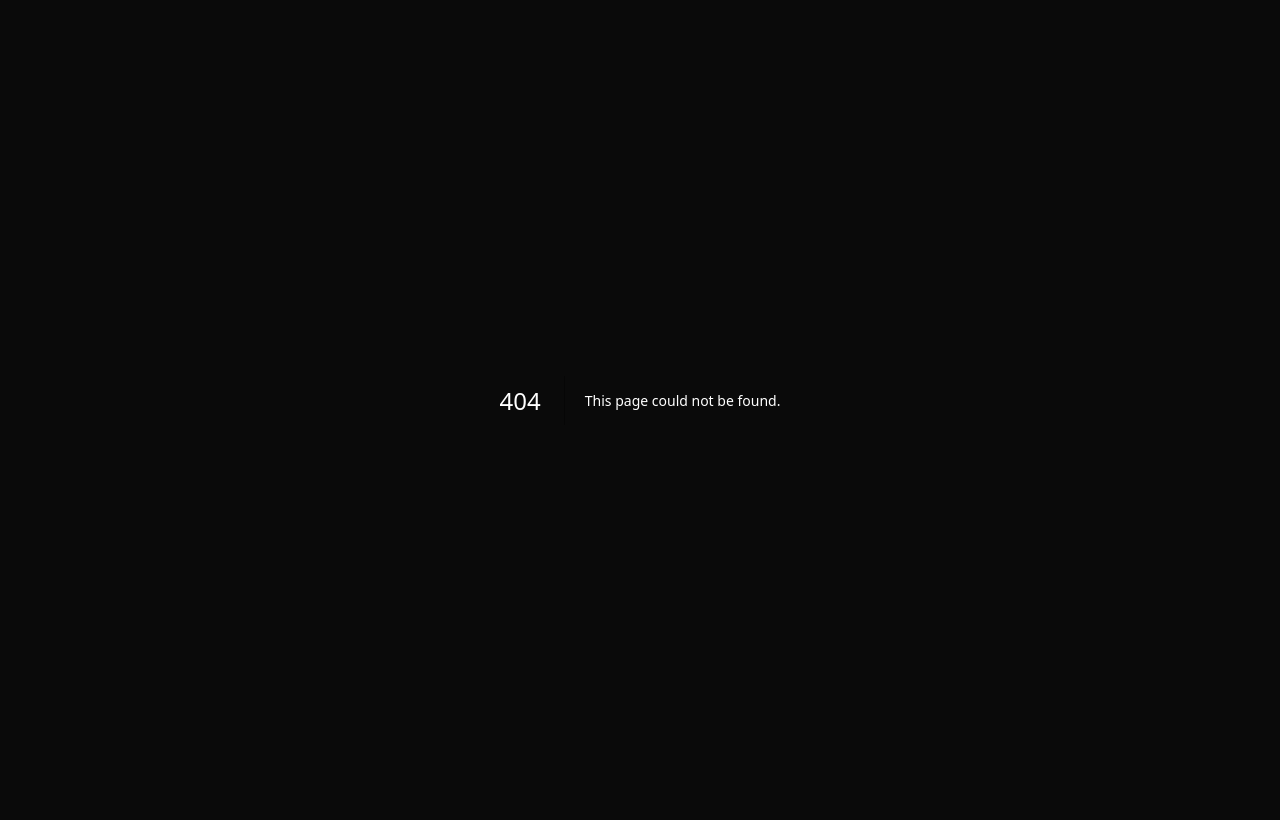
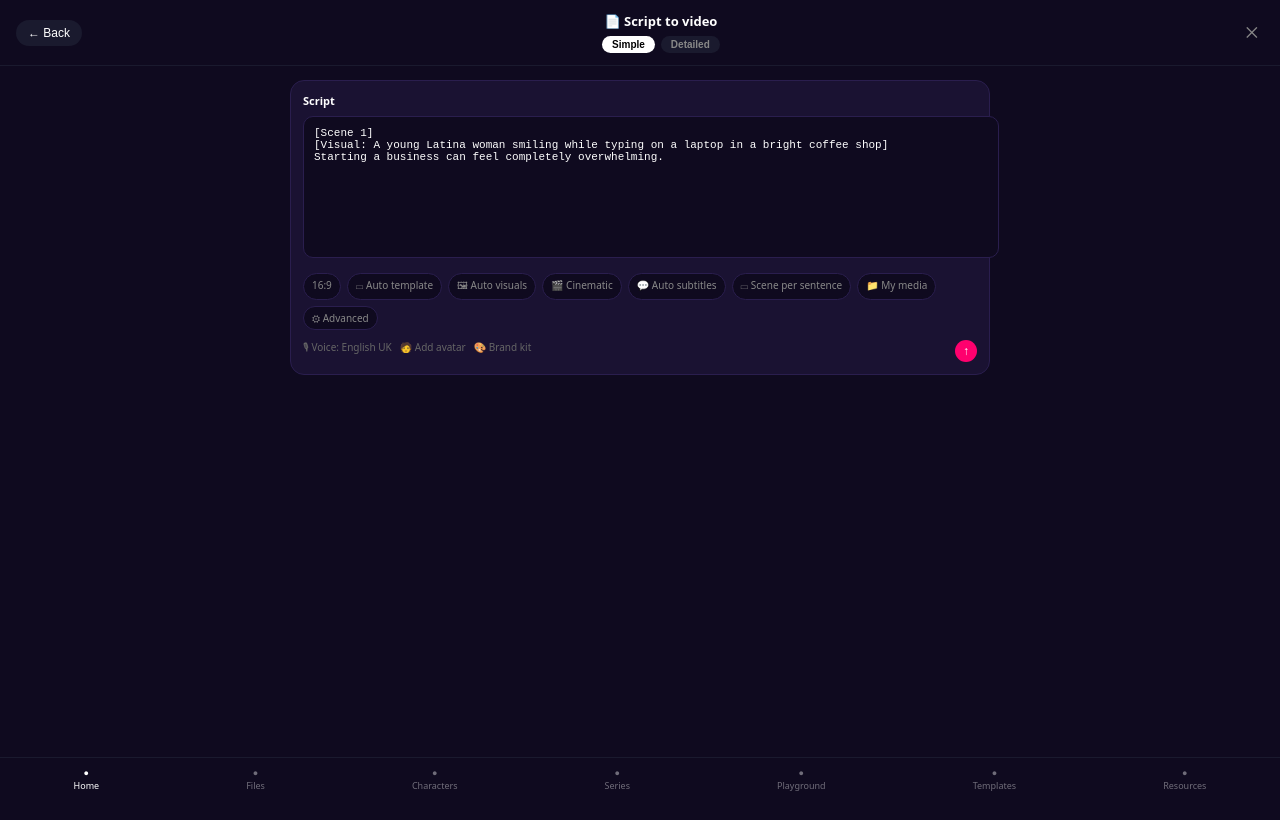
Before and after one commit to muradofficalid-art/LifeAI, a Next.js app: page /dashboard/script-to-video in a window 1280 px wide. Before the commit this address had no page. Built offline with nearby package versions, Linux system fonts and the light colour scheme.

Commit message:
Create page.tsx

```diff
--- /dev/null
+++ b/app/dashboard/script-to-video/page.tsx
@@ -0,0 +1,106 @@
+"use client";
+import { useState } from "react";
+import { useRouter } from "next/navigation";
+
+export default function ScriptToVideo(){
+  const router = useRouter();
+  const [mode, setMode] = useState("Simple");
+  const [script, setScript] = useState(`[Scene 1]\n[Visual: A young Latina woman smiling while typing on a laptop in a bright coffee shop]\nStarting a business can feel completely overwhelming.`);
+  const [open, setOpen] = useState<string | null>("format");
+  const [generating, setGenerating] = useState(false);
+
+  const handleGenerate = () => {
+    if(!script.trim()){ alert("Jan script likho pehle!"); return; }
+    setGenerating(true);
+    setTimeout(()=>{
+      setGenerating(false);
+      alert(`🎬 VIDEO GENERATING - Canvas FREE Engine!\n\nScript: ${script.slice(0,80)}...\nFormat: 16:9 Auto Template\nVoice: Urdu - Asad\n\nPattern: Script → Photo → Clips (5 Raaz) → Final Video\nNo Watermark!`);
+    },1000);
+  };
+
+  return (
+    <div style={{background:"#0f0a1f", color:"#fff", minHeight:"100vh", fontFamily:"system-ui", paddingBottom:20}}>
+      <header style={{padding:"12px 16px", display:"flex", justifyContent:"space-between", alignItems:"center", borderBottom:"1px solid #1a1a2e"}}>
+        <button onClick={()=>router.push('/dashboard')} style={{background:"#1a1a2e", color:"#fff", border:"none", padding:"6px 12px", borderRadius:20, cursor:"pointer", fontSize:12}}>← Back</button>
+        <div style={{textAlign:"center"}}><div style={{fontSize:13, fontWeight:700}}>📄 Script to video</div><div style={{display:"flex", gap:6, justifyContent:"center", marginTop:6}}>{["Simple","Detailed"].map(m=><button key={m} onClick={()=>setMode(m)} style={{background: mode===m ? "#fff" : "#1a1a2e", color: mode===m ? "#000" : "#888", border:"none", padding:"3px 10px", borderRadius:20, fontSize:10, cursor:"pointer", fontWeight:600}}>{m}</button>)}</div></div>
+        <button onClick={()=>router.push('/dashboard')} style={{background:"transparent", color:"#888", border:"none", fontSize:16, cursor:"pointer"}}>✕</button>
+      </header>
+
+      <div style={{maxWidth:700, margin:"0 auto", padding:"14px"}}>
+        {/* Script Box */}
+        <div style={{background:"#1a1232", border:"1px solid #2a1e4e", borderRadius:14, padding:12}}>
+          <div style={{fontSize:11, fontWeight:700, marginBottom:8}}>Script</div>
+          <textarea value={script} onChange={e=>setScript(e.target.value)} placeholder="Write or paste your script here, or use tags to guide the AI..." style={{width:"100%", height: mode==="Simple" ? 120 : 180, background:"#0f0a1f", border:"1px solid #2a1e4e", color:"#fff", borderRadius:10, padding:10, fontSize:11, outline:"none", resize:"none"}}></textarea>
+
+          {mode==="Simple" && (
+            <div style={{display:"flex", flexWrap:"wrap", gap:6, marginTop:10, fontSize:10, color:"#888"}}>
+              <span style={{background:"#0f0a1f", border:"1px solid #2a1e4e", padding:"4px 8px", borderRadius:20}}>16:9</span>
+              <span style={{background:"#0f0a1f", border:"1px solid #2a1e4e", padding:"4px 8px", borderRadius:20}}>▭ Auto template</span>
+              <span style={{background:"#0f0a1f", border:"1px solid #2a1e4e", padding:"4px 8px", borderRadius:20}}>🖼 Auto visuals</span>
+              <span style={{background:"#0f0a1f", border:"1px solid #2a1e4e", padding:"4px 8px", borderRadius:20}}>🎬 Cinematic</span>
+              <span style={{background:"#0f0a1f", border:"1px solid #2a1e4e", padding:"4px 8px", borderRadius:20}}>💬 Auto subtitles</span>
+              <span style={{background:"#0f0a1f", border:"1px solid #2a1e4e", padding:"4px 8px", borderRadius:20}}>▭ Scene per sentence</span>
+              <span style={{background:"#0f0a1f", border:"1px solid #2a1e4e", padding:"4px 8px", borderRadius:20}}>📁 My media</span>
+              <span style={{background:"#0f0a1f", border:"1px solid #2a1e4e", padding:"4px 8px", borderRadius:20}}>⚙ Advanced</span>
+            </div>
+          )}
+
+          {mode==="Simple" && (
+            <div style={{display:"flex", justifyContent:"space-between", marginTop:10, fontSize:10, color:"#666"}}>
+              <div style={{display:"flex", gap:8}}><span>🎙 Voice: English UK</span><span>🧑 Add avatar</span><span>🎨 Brand kit</span></div>
+              <button style={{background:"#ff006e", color:"#fff", border:"none", width:22, height:22, borderRadius:"50%", cursor:"pointer", fontSize:12}} onClick={handleGenerate}>↑</button>
+            </div>
+          )}
+        </div>
+
+        {/* Detailed Mode Sections - Fliki jaisa */}
+        {mode==="Detailed" && (
+          <>
+            <div style={{marginTop:10, background:"#1a1232", border:"1px solid #2a1e4e", borderRadius:12, padding:10, display:"flex", justifyContent:"space-between"}}>
+              <span style={{fontSize:11}}>✏️ Edit with AI</span>
+              <div style={{fontSize:10, color:"#888"}}>Create scenes: Sentences ▼</div>
+            </div>
+
+            {[
+              {id:"format", title:"Format & template", sub:"Landscape 16:9 - Auto template"},
+              {id:"media", title:"Scene media", sub:"Auto visuals"},
+              {id:"narrator", title:"Narrator & subtitles", sub:"Auto voice - English UK - Auto style subtitles"},
+              {id:"characters", title:"Characters", sub:"None yet"},
+              {id:"extras", title:"Extras & advanced", sub:"3 of 5 enabled"},
+            ].map(s=>(
+              <div key={s.id} onClick={()=>setOpen(open===s.id ? null : s.id)} style={{marginTop:8, background:"#1a1232", border:"1px solid #2a1e4e", borderRadius:12, padding:12, cursor:"pointer"}}>
+                <div style={{display:"flex", justifyContent:"space-between", alignItems:"center"}}>
+                  <div><div style={{fontSize:11, fontWeight:700}}>{s.title}</div><div style={{fontSize:9, color:"#666", marginTop:2}}>{s.sub}</div></div>
+                  <div style={{fontSize:12}}>{open===s.id ? "∧" : "∨"}</div>
+                </div>
+                {open===s.id && (
+                  <div style={{marginTop:10, fontSize:10, color:"#888", background:"#0f0a1f", padding:10, borderRadius:8}}>
+                    {s.id==="format" && "✅ 16:9 Landscape\n✅ Auto template - Canvas FREE\n✅ Cinematic 8K\n✅ No watermark"}
+                    {s.id==="media" && "✅ Auto visuals - Pexels FREE\n✅ My media upload\n✅ 5 Raaz pattern - Script → Photo → Clips"}
+                    {s.id==="narrator" && "✅ Urdu - Asad (Documentary/Islami/Vlog)\n✅ Auto subtitles - Urdu/Hindi/English\n✅ Edge TTS FREE"}
+                    {s.id==="characters" && "Avatar: Coming soon - Canvas FREE\nCharacters: Add your own"}
+                    {s.id==="extras" && "✅ Background music - YouTube licensed\n✅ Brand kit - Logo watermark off\n✅ Commercial rights"}
+                  </div>
+                )}
+              </div>
+            ))}
+
+            <button onClick={handleGenerate} disabled={generating} style={{width:"100%", background:"#ff2e7e", color:"#fff", border:"none", padding:"14px", borderRadius:24, marginTop:14, fontWeight:800, fontSize:13, cursor:"pointer"}}>
+              {generating ? "⏳ Generating with Canvas FREE..." : "Generate video"}
+            </button>
+            <div style={{textAlign:"center", fontSize:9, color:"#666", marginTop:8}}>
+              <span style={{textDecoration:"underline", cursor:"pointer"}}>Review visual script</span><br/>Under 5 minutes - You can edit every scene afterwards
+            </div>
+          </>
+        )}
+      </div>
+
+      {/* Bottom Nav */}
+      <div style={{position:"fixed", bottom:0, left:0, right:0, background:"#0f0a1f", borderTop:"1px solid #1a1a2e", display:"flex", justifyContent:"space-around", padding:"8px 0"}}>
+        {["Home","Files","Characters","Series","Playground","Templates","Resources"].map(l=>(
+          <div key={l} onClick={()=>router.push('/dashboard')} style={{textAlign:"center", cursor:"pointer", opacity: l==="Home" ? 1 : 0.4, fontSize:9}}><div>●</div>{l}</div>
+        ))}
+      </div>
+    </div>
+  );
+}
```
